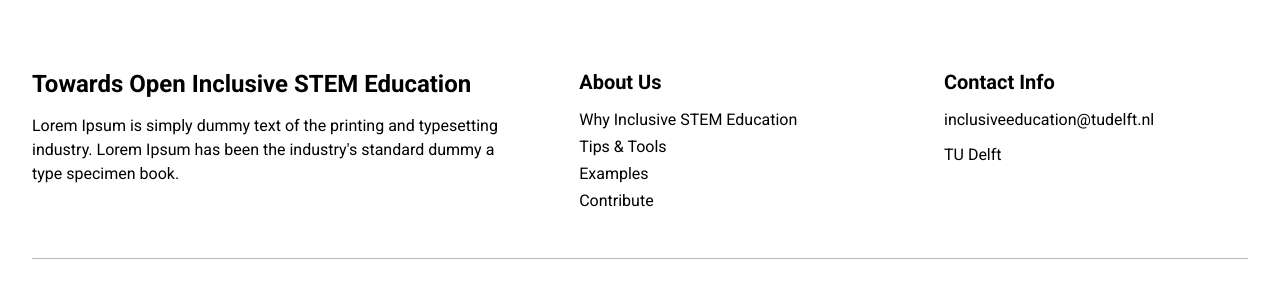
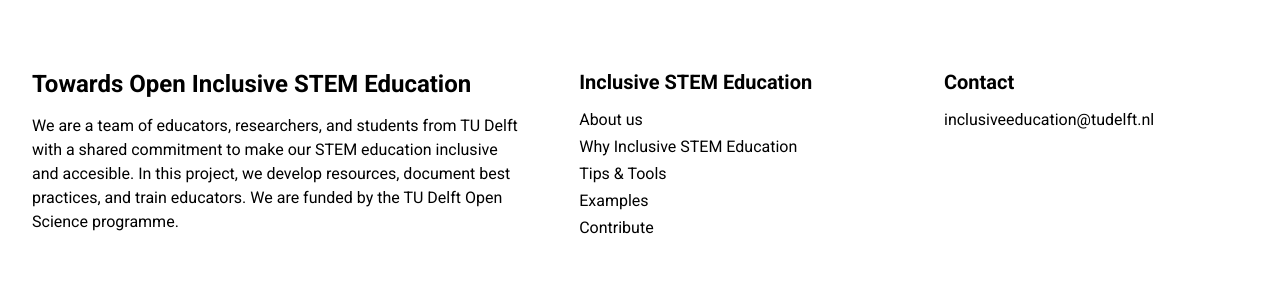
Before and after one commit to InclusiveEducationTUDelft/InclusiveEducationTUDelft, a React (Vite) app: page /#/about in a window 1280 px wide. Shown: the part 3330-3614 px from the top of the page. Built offline with nearby package versions, Linux system fonts and the light colour scheme.

Commit message:
:sparkles: Updated footer

```diff
--- a/src/misc/footer/Footer.tsx
+++ b/src/misc/footer/Footer.tsx
@@ -8,23 +8,25 @@
         <div className={styles.footerAbout}>
           <h2 className={styles.footerTitle}>Towards Open Inclusive STEM Education</h2>
           <p className={styles.footerDescription}>
-            Lorem Ipsum is simply dummy text of the printing and typesetting industry.
-            Lorem Ipsum has been the industry's standard dummy a type specimen book.
+            We are a team of educators, researchers, and students from TU Delft
+            with a shared commitment to make our STEM education inclusive and accesible.
+            In this project, we develop resources, document best practices, and train educators.
+            We are funded by the TU Delft Open Science programme.
           </p>
         </div>
         <nav className={styles.footerNav}>
-          <h3 className={styles.navTitle}>About Us</h3>
+          <h3 className={styles.navTitle}>Inclusive STEM Education</h3>
           <ul className={styles.navList}>
+            <li><a href="#about">About us</a></li>
             <li><a href="#why">Why Inclusive STEM Education</a></li>
             <li><a href="#tips">Tips & Tools</a></li>
-            <li><a href="#examples">Examples</a></li>
+            <li><a href="#example">Examples</a></li>
             <li><a href="#contribute">Contribute</a></li>
           </ul>
         </nav>
         <div className={styles.footerContact}>
-          <h3 className={styles.contactTitle}>Contact Info</h3>
+          <h3 className={styles.contactTitle}>Contact</h3>
           <p className={styles.contactEmail}>inclusiveeducation@tudelft.nl</p>
-          <p className={styles.contactLocation}>TU Delft</p>
         </div>
       </div>
       <div className={styles.footerBottom}>
```
